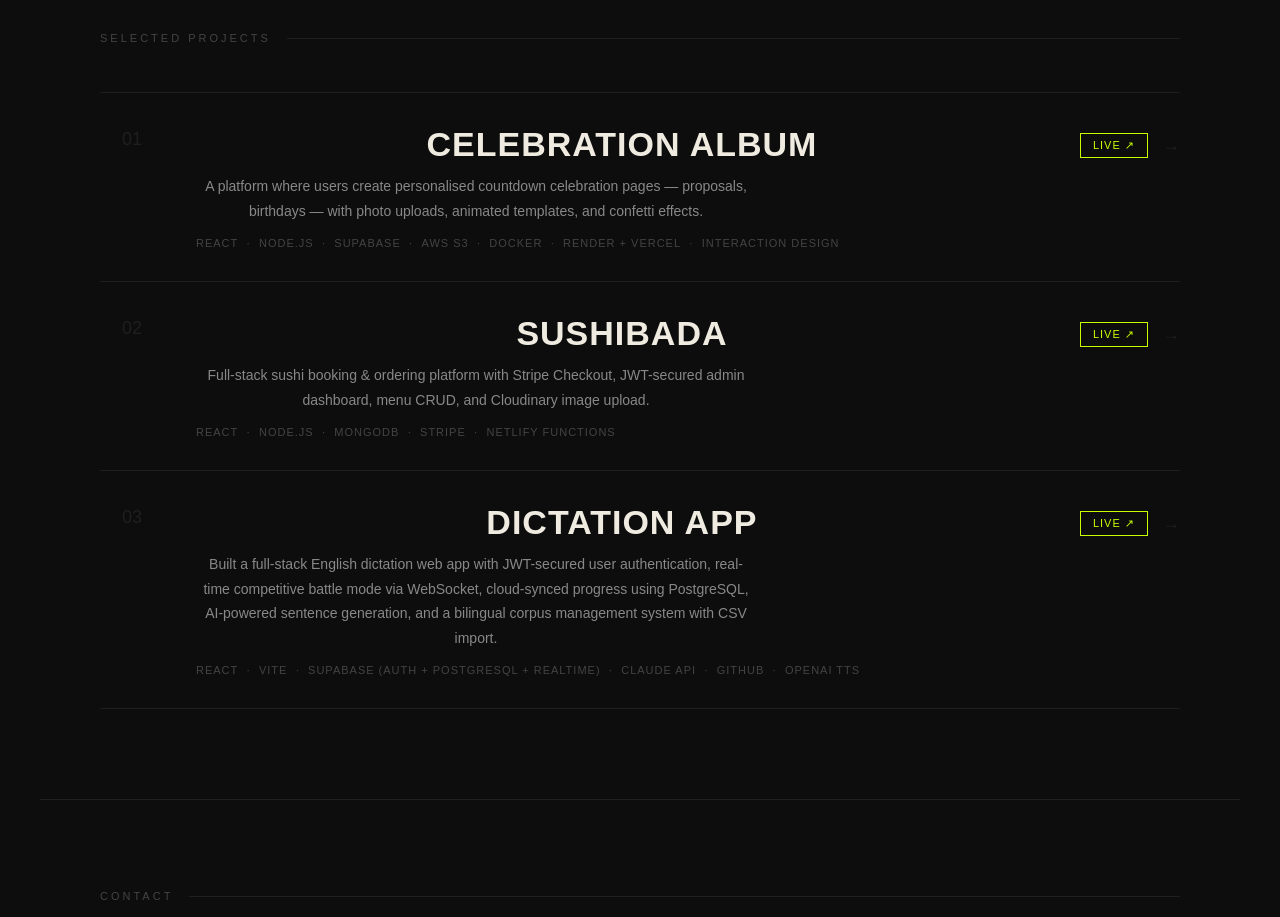
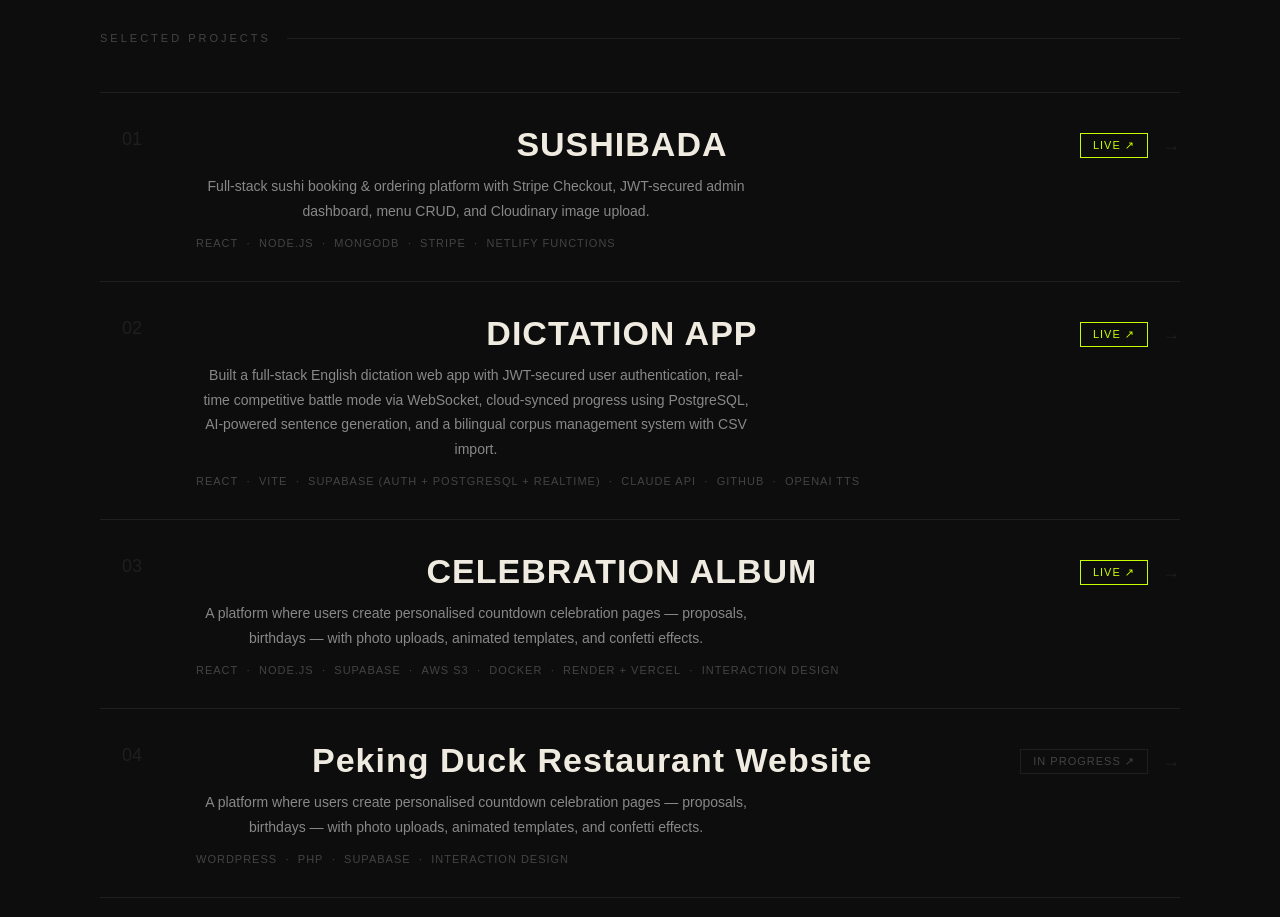
Before and after one commit to wenluanfei/portfolio-react, a React (Create React App) app: page / in a window 1280 px wide. Shown: the part 1880-2797 px from the top of the page. Built offline with nearby package versions, Linux system fonts and the light colour scheme.

Commit message:
Add project

```diff
--- a/src/components/About.jsx
+++ b/src/components/About.jsx
@@ -2,7 +2,7 @@
 import './About.css';
 
 const stats = [
-  { num: '3+', label: 'Projects Shipped' },
+  { num: '4+', label: 'Projects Shipped' },
   { num: 'MIT', label: 'Griffith Uni' },
   { num: 'EN', label: '+ Mandarin' },
   { num: 'AU PR', label: 'No Sponsorship' },
--- a/src/components/Projects.jsx
+++ b/src/components/Projects.jsx
@@ -4,6 +4,23 @@
 const projects = [
   {
     num: '01',
+    title: 'SUSHIBADA',
+    desc: 'Full-stack sushi booking & ordering platform with Stripe Checkout, JWT-secured admin dashboard, menu CRUD, and Cloudinary image upload.',
+    tags: ['React', 'Node.js', 'MongoDB', 'Stripe', 'Netlify Functions'],
+    status:  'Live ↗',
+    live: true,
+    url: 'https://sushibada.netlify.app/',
+  },{
+    num: '02',
+    title: 'DICTATION APP',
+    desc: 'Built a full-stack English dictation web app with JWT-secured user authentication, real-time competitive battle mode via WebSocket, cloud-synced progress using PostgreSQL, AI-powered sentence generation, and a bilingual corpus management system with CSV import.',
+    tags: ['React', 'Vite','Supabase (Auth + PostgreSQL + Realtime)',' Claude API', 'GitHub', 'OpenAI TTS'],
+    status:  'Live ↗',
+    live: true,
+    url: 'https://dictationfei.netlify.app/',
+  },
+  {
+    num: '03',
     title: 'CELEBRATION ALBUM',
     desc: 'A platform where users create personalised countdown celebration pages — proposals, birthdays — with photo uploads, animated templates, and confetti effects.',
     tags: ['React', 'Node.js', 'Supabase', 'AWS S3', 'Docker', 'Render + Vercel', 'Interaction Design'],
@@ -12,24 +29,15 @@
     url: 'https://momente-one.vercel.app/',
   },
   {
-    num: '02',
-    title: 'SUSHIBADA',
-    desc: 'Full-stack sushi booking & ordering platform with Stripe Checkout, JWT-secured admin dashboard, menu CRUD, and Cloudinary image upload.',
-    tags: ['React', 'Node.js', 'MongoDB', 'Stripe', 'Netlify Functions'],
-    status:  'Live ↗',
-    live: true,
-    url: 'https://sushibada.netlify.app/',
+    num: '04',
+    title: 'Peking Duck Restaurant Website',
+    desc: 'A platform where users create personalised countdown celebration pages — proposals, birthdays — with photo uploads, animated templates, and confetti effects.',
+    tags: ['Wordpress', 'PHP', 'Supabase', 'Interaction Design'],
+    status:  'In Progress ↗',
+    live: false,
+    url: null,
   },
-  {
-    num: '03',
-    title: 'DICTATION APP',
-    desc: 'Built a full-stack English dictation web app with JWT-secured user authentication, real-time competitive battle mode via WebSocket, cloud-synced progress using PostgreSQL, AI-powered sentence generation, and a bilingual corpus management system with CSV import.',
-    tags: ['React', 'Vite','Supabase (Auth + PostgreSQL + Realtime)',' Claude API', 'GitHub', 'OpenAI TTS'],
-    status:  'Live ↗',
-    live: true,
-    url: 'https://dictationfei.netlify.app/',
-  },
-];
+]
 
 function Projects() {
   const ref = useRef(null);
```
